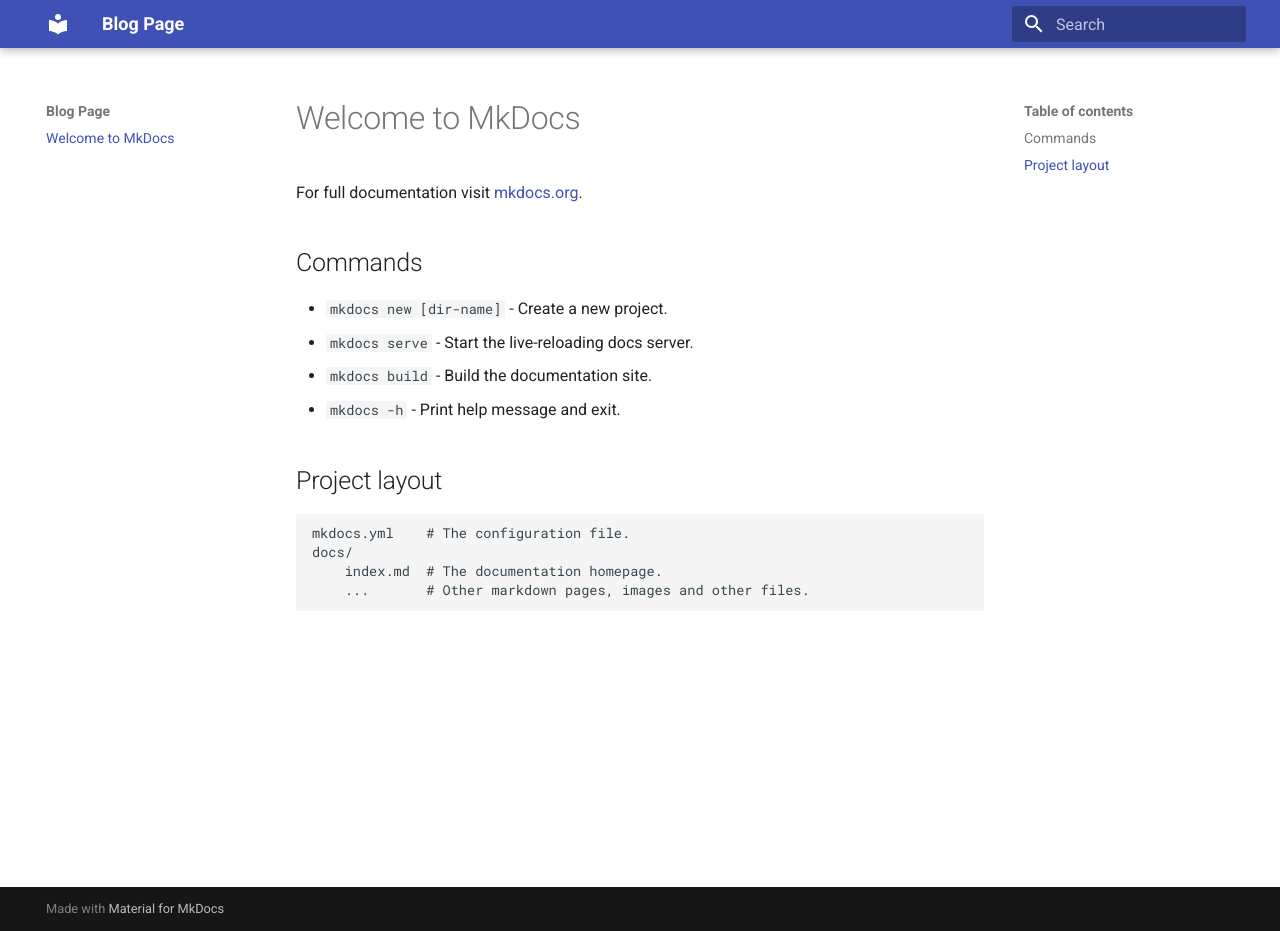
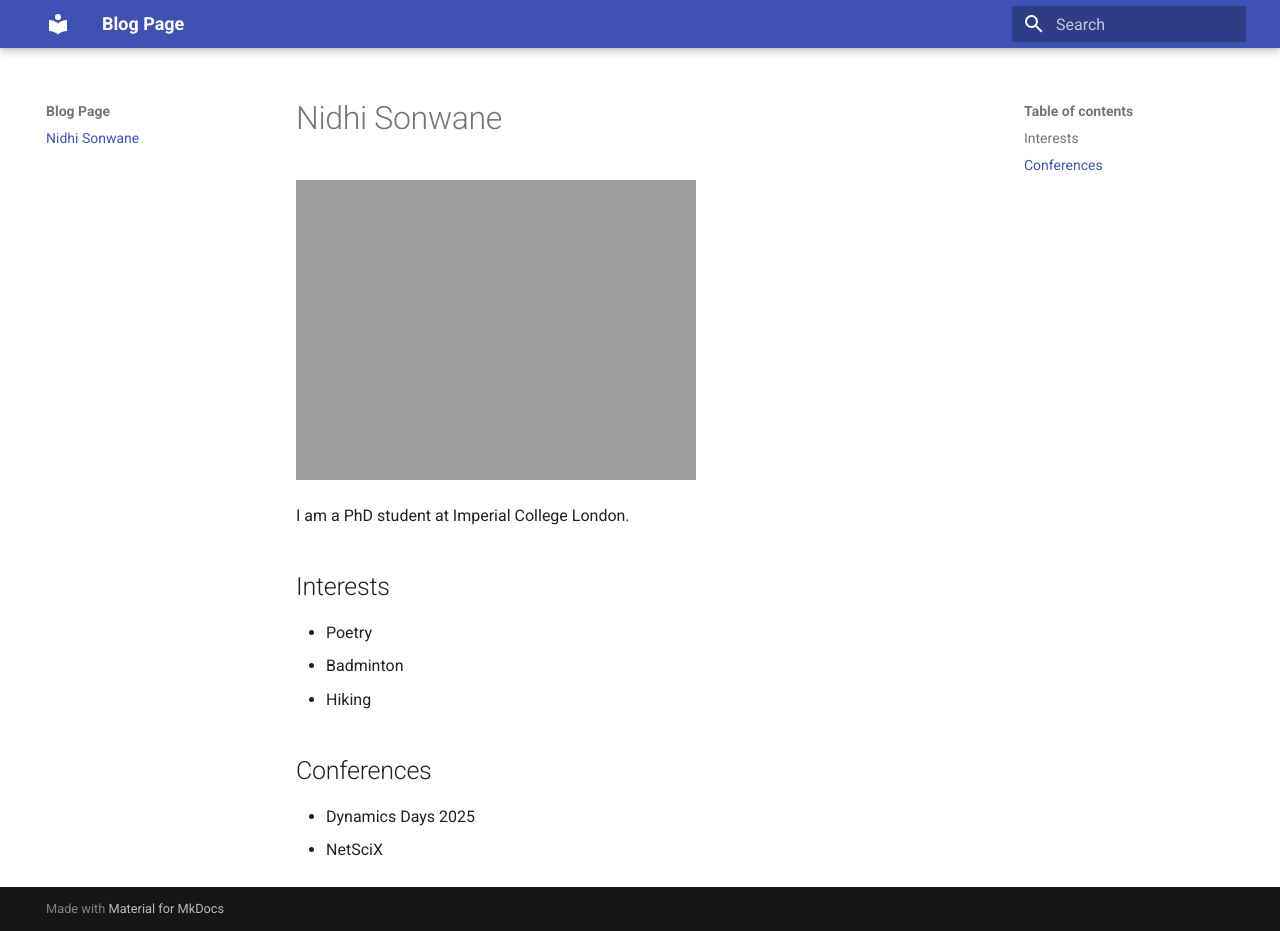
Before and after one commit to Pickett05/nsonwane, an MkDocs documentation site: the page built from docs/index.md, in a window 1280 px wide and 931 px high. Built offline with MkDocs 1.6.1 and Material for MkDocs 9.7.7, drawn with Linux system fonts in a browser that asks for light colours.

Commit message:
Revise index.md with personal details and interests
Updated the documentation to reflect personal information and interests.

```diff
--- a/docs/index.md
+++ b/docs/index.md
@@ -1,17 +1,16 @@
-# Welcome to MkDocs
+# Nidhi Sonwane
 
-For full documentation visit [mkdocs.org](https://www.mkdocs.org).
+![Photo of me](<img width="200" height="200" alt="image" src="https://github.com/user-attachments/assets/12495758-8b68-4661-a7bf-67025b176348" />)
 
-## Commands
+I am a PhD student at Imperial College London.
 
-* `mkdocs new [dir-name]` - Create a new project.
-* `mkdocs serve` - Start the live-reloading docs server.
-* `mkdocs build` - Build the documentation site.
-* `mkdocs -h` - Print help message and exit.
+## Interests
 
-## Project layout
+* Poetry
+* Badminton
+* Hiking
 
-    mkdocs.yml    # The configuration file.
-    docs/
-        index.md  # The documentation homepage.
-        ...       # Other markdown pages, images and other files.
+## Conferences
+
+* Dynamics Days 2025
+* NetSciX
```
